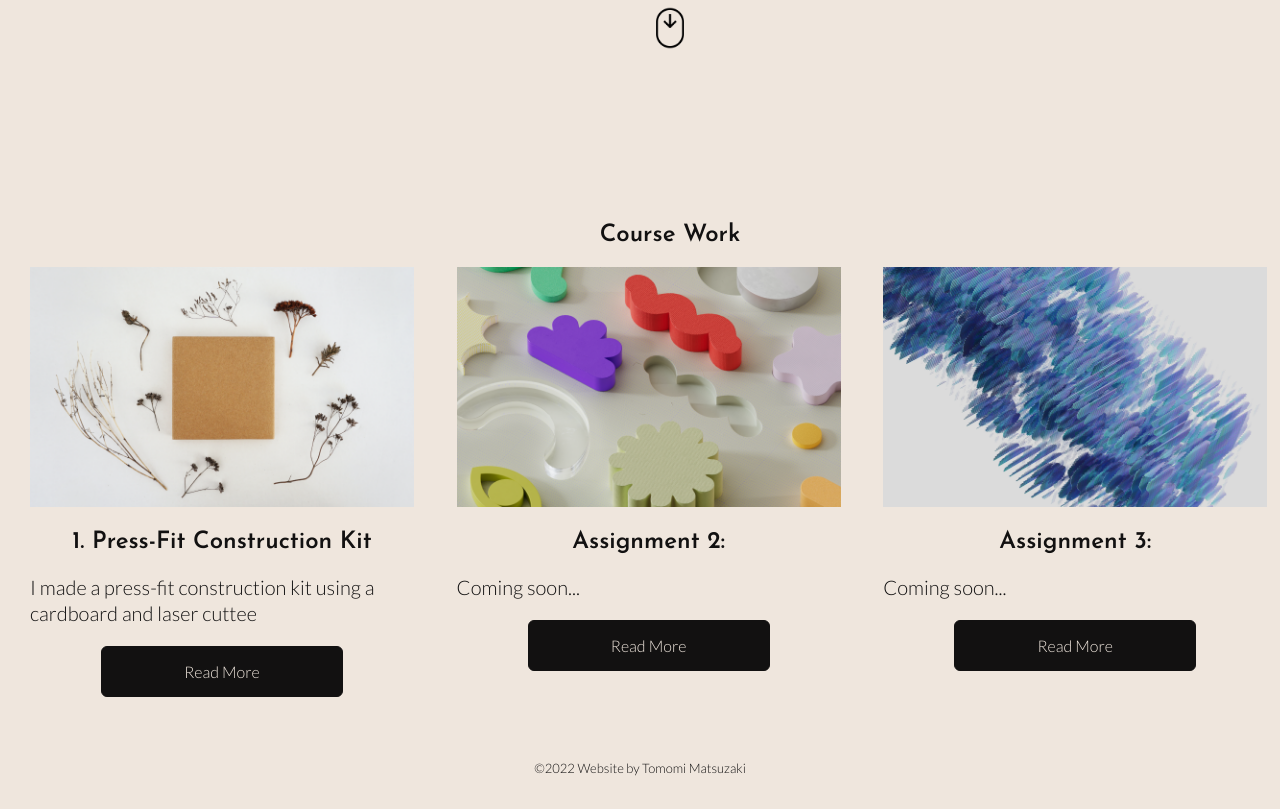
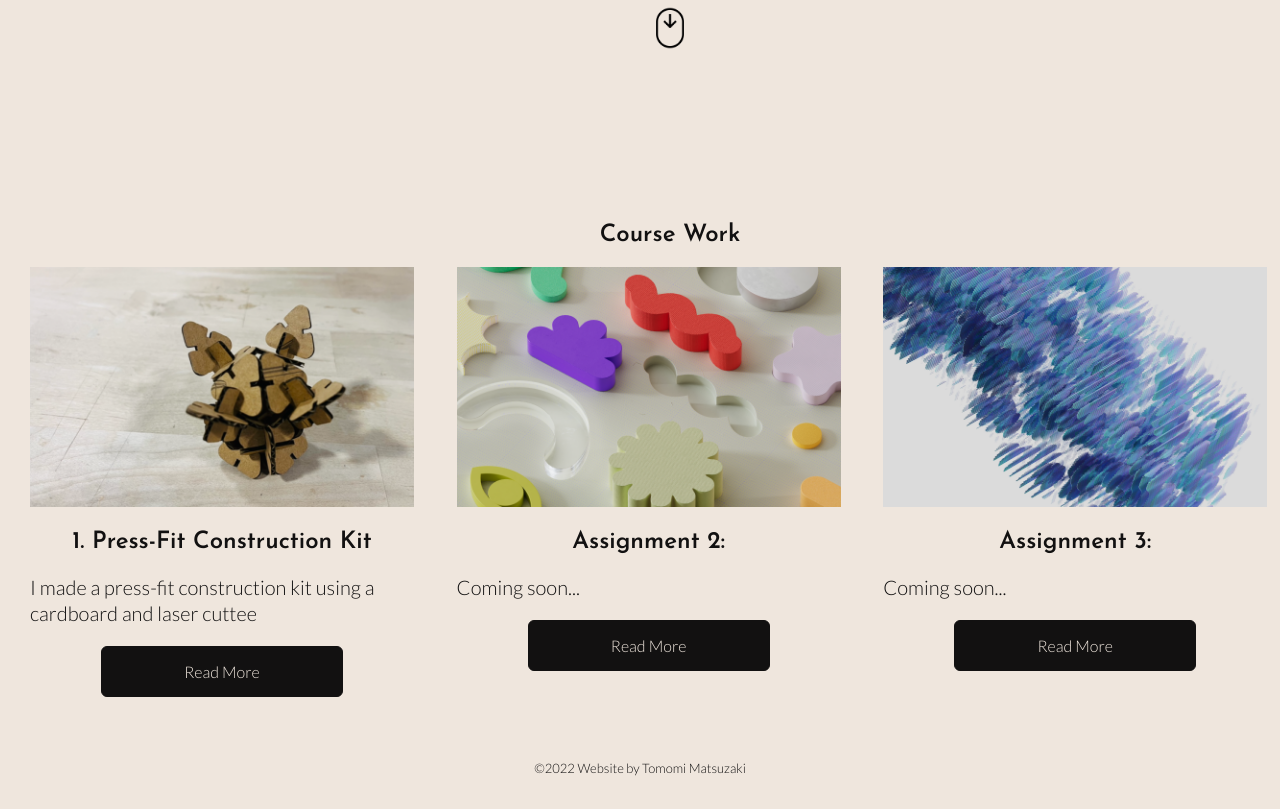
Before and after one commit to tomomimatsuzaki/hcde533, a plain HTML site: page index.html in a window 1280 px wide. Shown: the part 712-1521 px from the top of the page. Drawn offline with nearby package versions, Linux system fonts and the light colour scheme.

Commit message:
add thumbnail

```diff
--- a/index.html
+++ b/index.html
@@ -61,7 +61,7 @@
         <div class="assignments" id="course-work">
             <h2>Course Work</h2>
             <div class="assignment">
-                <img src="images/assignment-one.png" width=100%>
+                <img src="images/a1-thumbnail.png" width=100%>
                 <div class="assignment-description">
                     <h2>1. Press-Fit Construction Kit</h2>
                     <p>I made a press-fit construction kit using a cardboard and laser cuttee</p>
```
Also changed, not shown: images/a1-thumbnail.png (added), 1 other file.
